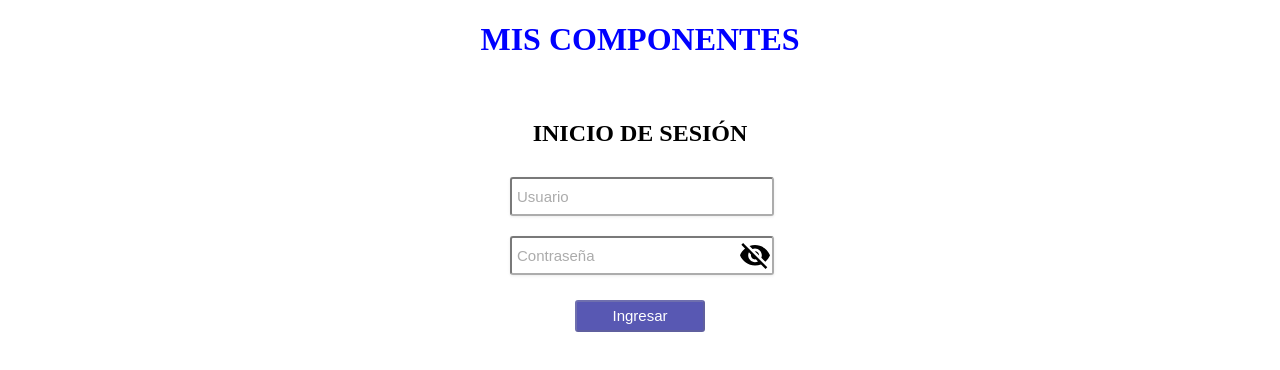
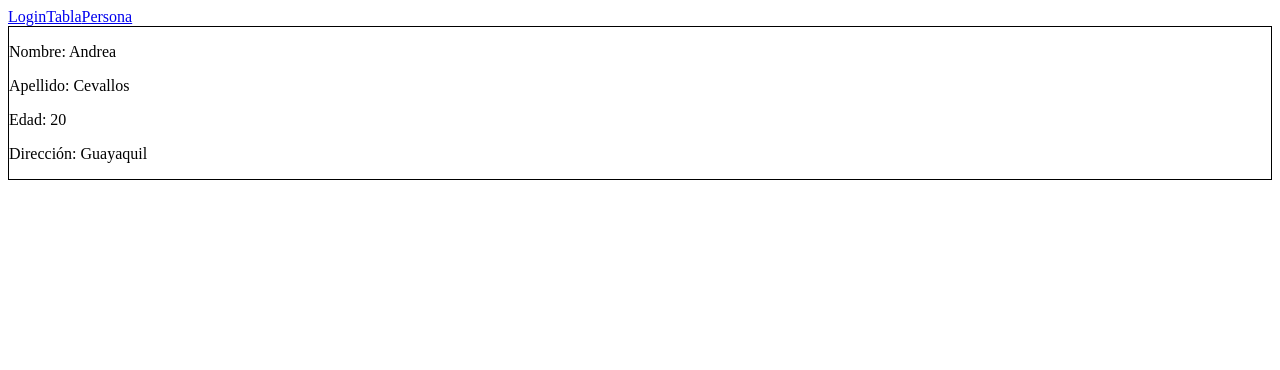
Before and after one commit to CarolinaMN/react-components, a React (Create React App) app: page /persona/Guayaquil in a window 1280 px wide. Shown: the top 370 px of the page. Built offline with nearby package versions, Linux system fonts and the light colour scheme.

Commit message:
Router - useEffect

```diff
--- a/package.json
+++ b/package.json
@@ -8,6 +8,7 @@
     "@testing-library/user-event": "^13.5.0",
     "react": "^17.0.2",
     "react-dom": "^17.0.2",
+    "react-router-dom": "^6.2.1",
     "react-scripts": "5.0.0",
     "web-vitals": "^2.1.4"
   },
--- a/src/App.js
+++ b/src/App.js
@@ -1,26 +1,53 @@
-import React, {Component, useState} from 'react';
+import React, {Component, useState, useEffect} from 'react';
 import "./Style/App.css";
 import "./Style/Components.css";
-import Table_Dinamica from './Components/Table_Dinamica';
+import { BrowserRouter, Routes, Route, Link} from 'react-router-dom';
+import TableDinamica from './Components/Table_Dinamica';
 import Login from './Components/Login';
-import { Count } from './Components/Count';
+import Persona from './Components/Persona'
 
 
 function App (){
-    const { cont, increment, decrement } = Count(10);
-    return (
-      <div>
-        <h1>Mis Componentes</h1>
-          <div className="content">
-            <div className="columntotal">
-              <Login></Login>
-              {/* <h1>{cont}</h1>
-              <button onClick={increment}>Incrementar</button>
-              <button onClick={decrement}>Decrementar</button>   */}
-            </div>
-          </div>
-      </div>
-      )
+
+  // const [ titleVariable, setTitle ] = useState('Proge');
+
+  // useEffect(() => {
+  //   document.title = titleVariable
+  // }, [titleVariable]);
+
+  // const change = (e) => {
+  //   setTitle(e.target.value)
+  // };
+
+  return (
+    <BrowserRouter>
+      <nav>
+        {/* Menú */}
+        <Link to="/">Login</Link>
+        <Link to="/tabla">Tabla</Link>
+        <Link to="/persona/Guayaquil">Persona</Link>
+      </nav>
+      <Routes>
+        <Route path="/" element={<Login></Login>}>
+        </Route>
+        <Route path="/tabla" element={<TableDinamica></TableDinamica>}>
+        </Route>
+        <Route path="/persona/:address" element={<Persona name="Andrea" lastName="Cevallos" age="20" ></Persona>}>
+        </Route>
+      </Routes>
+    </BrowserRouter>
+    )
 }
 
 export default App
+
+
+    {/*<div>
+
+       <input onChange={(e) => change(e)}></input>
+       <p>{title}</p>
+       <button onClick={change}>
+         Cambiar titulo
+       </button>
+
+    </div>*/}
--- a/src/Components/Persona.js
+++ b/src/Components/Persona.js
@@ -1,15 +1,19 @@
 import React from 'react';
 import "../Style/Components.css"
+import { useParams } from 'react-router-dom';
 
-export default class Persona extends React.Component{
 
-    render() {
+export default function Persona (props){
+
+        const params = useParams();
+
         return (
             <div className="data">
-                <p>Nombre: {this.props.name}</p>
-                <p>Apellido: {this.props.lastName}</p>
-                <p>Edad: {this.props.age} </p>
+                <p>Nombre: {props.name}</p>
+                <p>Apellido: {props.lastName}</p>
+                <p>Edad: {props.age} </p>
+                <p>Dirección: { params.address}</p>
             </div>
         )
-    }
+
 }
```
Also changed, not shown: 1 other file (tests, documents, lock files or other folders).
